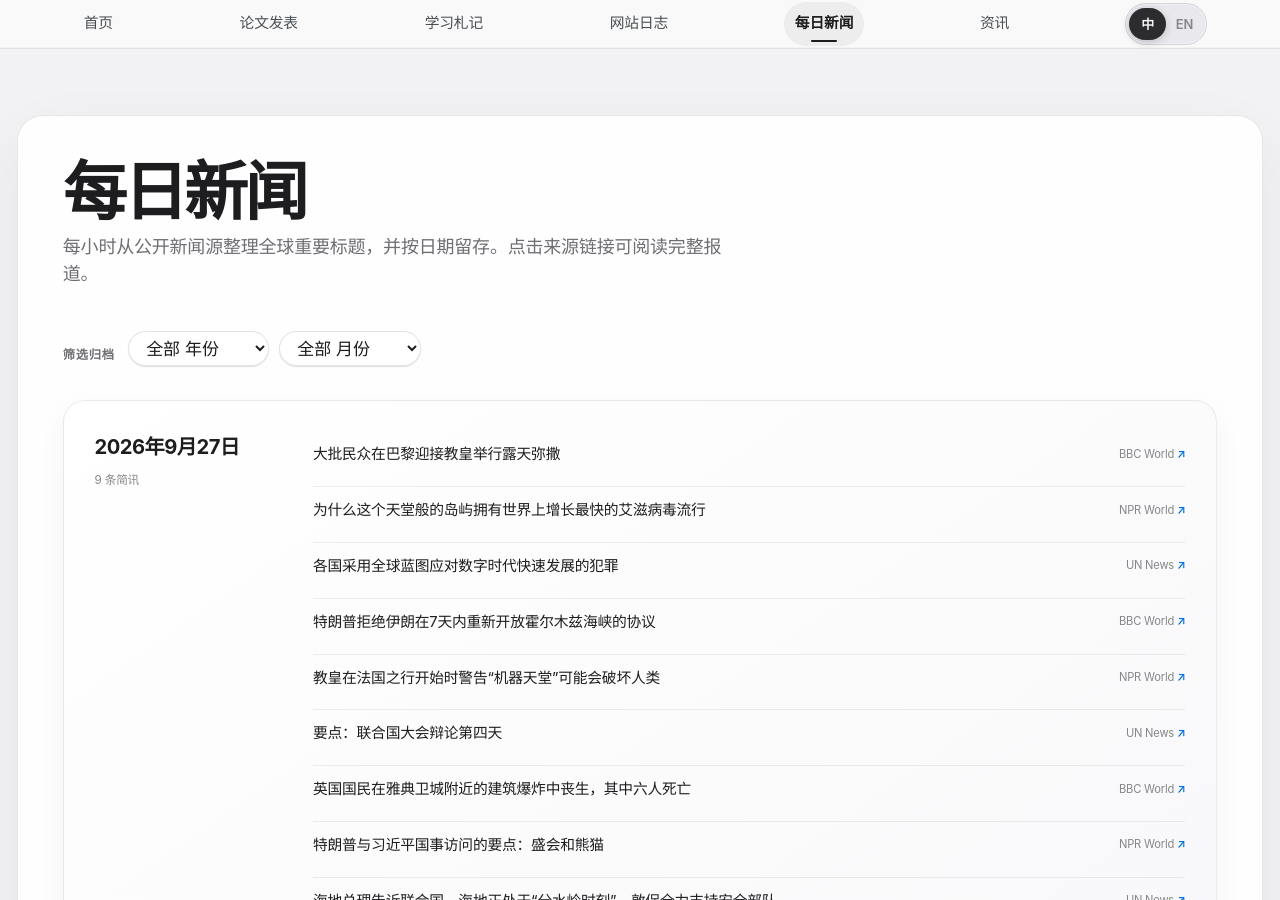
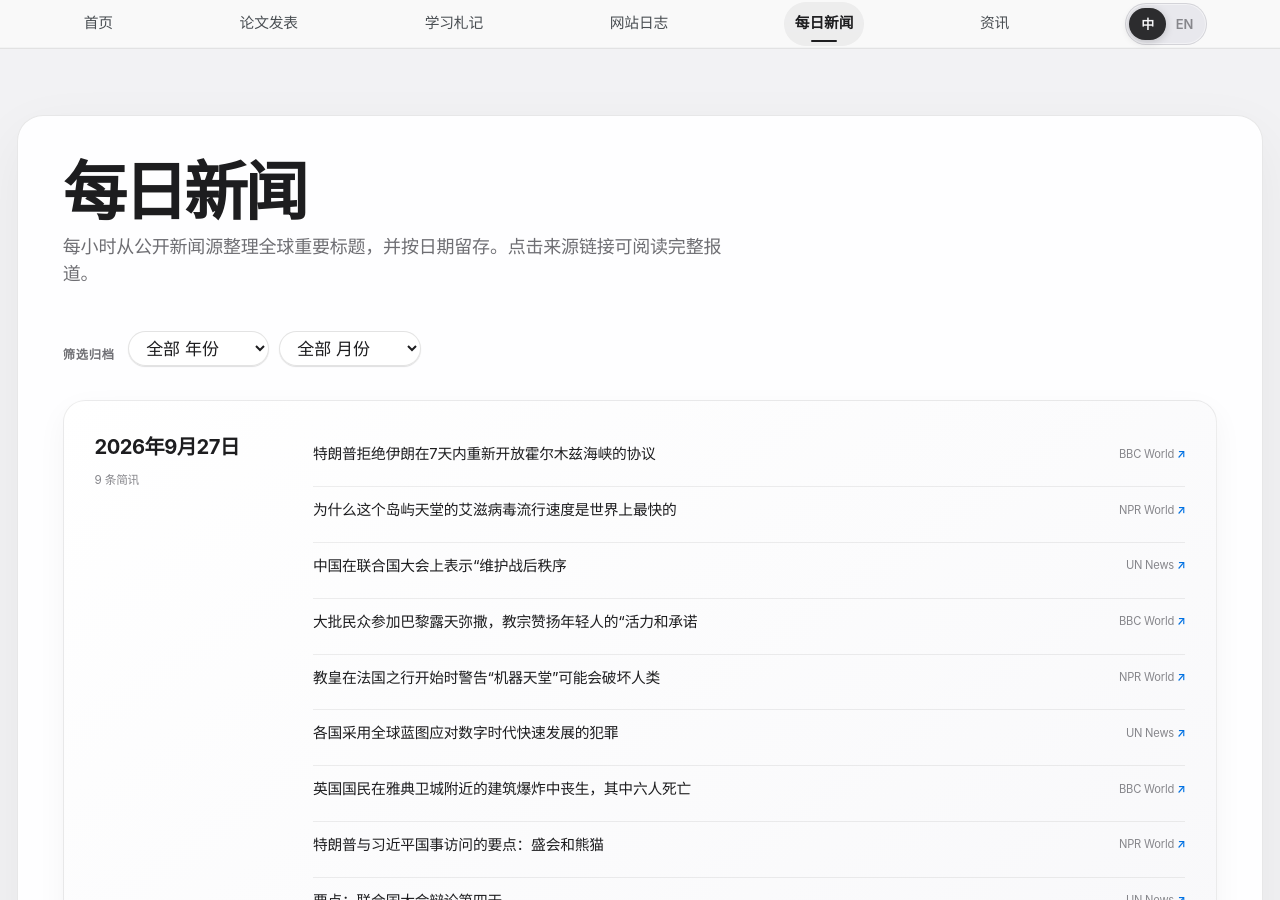
Before and after one commit to HaoxiangLuo/HaoxiangLuo.github.io, a Jekyll site: the page built from _pages/daily-news-zh.html, in a window 1280 px wide and 900 px high. Built offline with Jekyll 4.4.1, drawn with Linux system fonts in a browser that asks for light colours; a style sheet for code colours, icons or effects is not loaded; some of the changed text lies outside the part shown.

Commit message:
Update daily news 2026-09-27

```diff
--- a/_data/daily_news.json
+++ b/_data/daily_news.json
@@ -1,32 +1,32 @@
 {
-  "updated_at": "2026-09-27T00:25:02+08:00",
+  "updated_at": "2026-09-27T01:22:51+08:00",
   "days": [
     {
       "date": "2026-09-27",
       "items": [
         {
-          "title": "Huge crowds greet Pope in Paris for open-air Mass",
+          "title": "Trump rejects Iran deal to reopen Strait of Hormuz in seven days",
           "source": "BBC World",
-          "url": "https://www.bbc.co.uk/news/articles/cm4gjjwvvlzro?at_medium=RSS&at_campaign=rss",
-          "title_zh": "大批民众在巴黎迎接教皇举行露天弥撒"
+          "url": "https://www.bbc.co.uk/news/articles/cqgmrr9ekr7ko?at_medium=RSS&at_campaign=rss",
+          "title_zh": "特朗普拒绝伊朗在7天内重新开放霍尔木兹海峡的协议"
         },
         {
           "title": "Why this island paradise has the world's fastest-growing HIV epidemic",
           "source": "NPR World",
           "url": "https://www.npr.org/2026/09/26/g-s1-144667/hiv-crystal-meth-epidemic-fiji",
-          "title_zh": "为什么这个天堂般的岛屿拥有世界上增长最快的艾滋病毒流行"
+          "title_zh": "为什么这个岛屿天堂的艾滋病毒流行速度是世界上最快的"
         },
         {
-          "title": "Countries adopt global blueprint to tackle fast-evolving crime in digital age",
+          "title": "‘Safeguard the postwar order,’ China tells UN General Assembly",
           "source": "UN News",
-          "url": "https://news.un.org/feed/view/en/story/2026/09/1168455",
-          "title_zh": "各国采用全球蓝图应对数字时代快速发展的犯罪"
+          "url": "https://news.un.org/feed/view/en/story/2026/09/1168456",
+          "title_zh": "中国在联合国大会上表示“维护战后秩序"
         },
         {
-          "title": "Trump rejects Iran deal to reopen Strait of Hormuz in seven days",
+          "title": "Pope praises 'energy and commitment' of young people as huge crowds join open-air Mass in Paris",
           "source": "BBC World",
-          "url": "https://www.bbc.co.uk/news/articles/cqgmrr9ekr7ko?at_medium=RSS&at_campaign=rss",
-          "title_zh": "特朗普拒绝伊朗在7天内重新开放霍尔木兹海峡的协议"
+          "url": "https://www.bbc.co.uk/news/articles/cm4gjjwvvlzro?at_medium=RSS&at_campaign=rss",
+          "title_zh": "大批民众参加巴黎露天弥撒，教宗赞扬年轻人的“活力和承诺"
         },
         {
           "title": "Pope warns a 'paradise of machines' could undermine humanity as he opens France trip",
@@ -35,10 +35,10 @@
           "title_zh": "教皇在法国之行开始时警告“机器天堂”可能会破坏人类"
         },
         {
-          "title": "The Takeaway: UN General Assembly debate Day 4",
+          "title": "Countries adopt global blueprint to tackle fast-evolving crime in digital age",
           "source": "UN News",
-          "url": "https://news.un.org/feed/view/en/story/2026/09/1168454",
-          "title_zh": "要点：联合国大会辩论第四天"
+          "url": "https://news.un.org/feed/view/en/story/2026/09/1168455",
+          "title_zh": "各国采用全球蓝图应对数字时代快速发展的犯罪"
         },
         {
           "title": "British national among six dead in building explosion close to Acropolis in Athens",
@@ -53,10 +53,10 @@
           "title_zh": "特朗普与习近平国事访问的要点：盛会和熊猫"
         },
         {
-          "title": "Haiti at ‘watershed moment’, Prime Minister tells UN, urging full backing for security force",
+          "title": "The Takeaway: UN General Assembly debate Day 4",
           "source": "UN News",
-          "url": "https://news.un.org/feed/view/en/story/2026/09/1168453",
-          "title_zh": "海地总理告诉联合国，海地正处于“分水岭时刻”，敦促全力支持安全部队"
+          "url": "https://news.un.org/feed/view/en/story/2026/09/1168454",
+          "title_zh": "要点：联合国大会辩论第四天"
         }
       ]
     },
```
